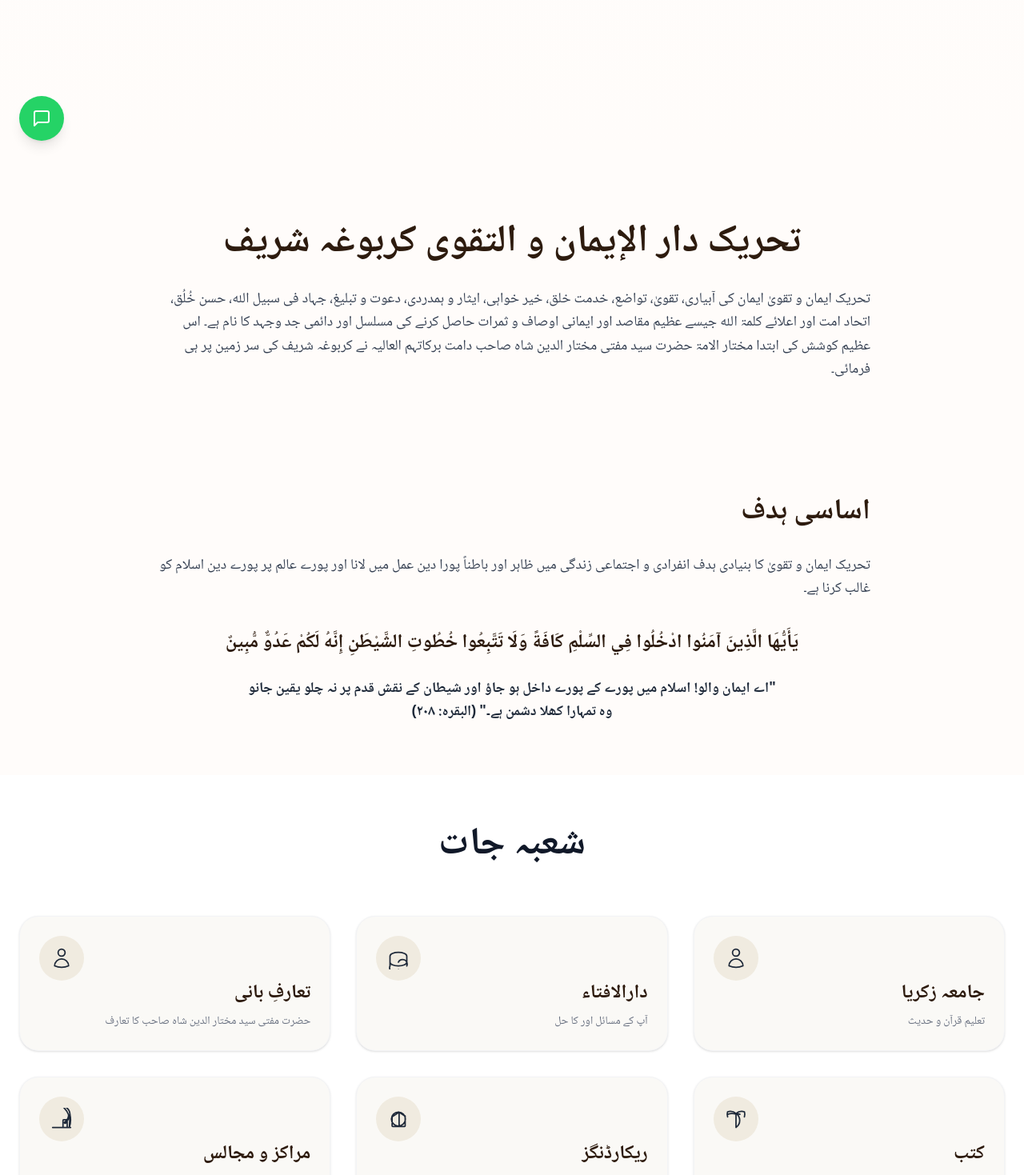
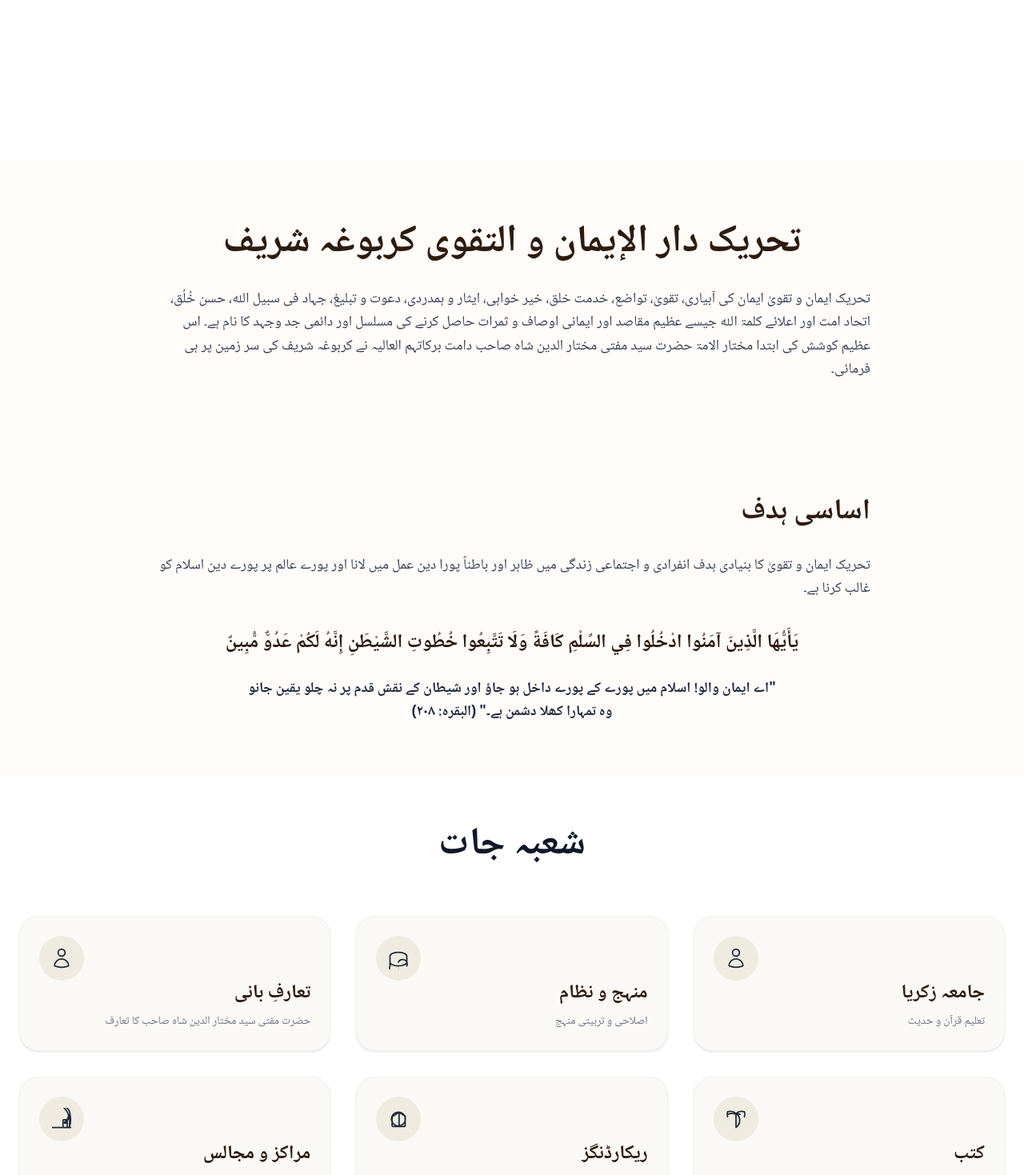
Before and after one commit to muhammadhassaan-786/testing, a Next.js app: page / in a window 1280 px wide. Shown: the part 600-2069 px from the top of the page at 80% size. Built offline with nearby package versions, Linux system fonts and the light colour scheme.

Commit message:
initial commits

```diff
--- a/package.json
+++ b/package.json
@@ -11,7 +11,8 @@
     "lucide-react": "^0.562.0",
     "next": "16.1.3",
     "react": "19.2.3",
-    "react-dom": "19.2.3"
+    "react-dom": "19.2.3",
+    "react-icons": "^5.5.0"
   },
   "devDependencies": {
     "@tailwindcss/postcss": "^4",
--- a/src/app/layout.js
+++ b/src/app/layout.js
@@ -2,7 +2,6 @@ import { Geist, Geist_Mono, Noto_Naskh_Arabic } from "next/font/google";
 import "./globals.css";
 import Navbar from "@/components/Navbar";
 import Footer from "@/components/Footer";
-import WhatsAppButton from "@/components/WhatsAppButton";
 
 const geistSans = Geist({
   variable: "--font-geist-sans",
@@ -37,7 +36,6 @@ export default function RootLayout({ children }) {
             {children}
           </div>
           <Footer />
-          <WhatsAppButton />
         </main>
       </body>
     </html>
--- a/src/components/Contact.js
+++ b/src/components/Contact.js
@@ -1,4 +1,5 @@
 import React from 'react';
+import { FaWhatsapp, FaFacebook, FaYoutube } from 'react-icons/fa';
 
 const Contact = () => {
   return (
@@ -79,6 +80,16 @@ const Contact = () => {
 
             {/* Social Icons */}
             <div className="flex justify-start gap-4 pt-4">
+              {/* WhatsApp */}
+              <a
+                href="https://api.whatsapp.com/send/?phone=923280899651&text&type=phone_number&app_absent=0"
+                target="_blank"
+                rel="noopener noreferrer"
+                aria-label="Contact us on WhatsApp"
+                className="w-12 h-12 rounded-full bg-[#F0EBE0] flex items-center justify-center hover:bg-gray-200 transition"
+              >
+                <FaWhatsapp className="w-6 h-6 text-gray-800" />
+              </a>
               {/* Facebook */}
               <a
                 href="https://www.facebook.com/markazdaruleman"
@@ -87,9 +98,7 @@ const Contact = () => {
                 aria-label="Visit our Facebook page"
                 className="w-12 h-12 rounded-full bg-[#F0EBE0] flex items-center justify-center hover:bg-gray-200 transition"
               >
-                <svg fill="currentColor" viewBox="0 0 24 24" className="w-6 h-6 text-gray-800">
-                  <path d="M9.101 23.691v-7.98H6.627v-3.667h2.474v-1.58c0-4.085 1.848-5.978 5.858-5.978.401 0 .955.042 1.468.103a8.68 8.68 0 0 1 1.141.195v3.325a8.623 8.623 0 0 0-.653-.036c-2.648 0-2.928 1.67-2.928 3.403v1.575h3.913l-.566 3.667h-3.347v7.98h-5.005l.112-.007Z" />
-                </svg>
+                <FaFacebook className="w-6 h-6 text-gray-800" />
               </a>
               {/* Youtube */}
               <a
@@ -99,9 +108,7 @@ const Contact = () => {
                 aria-label="Visit our YouTube channel"
                 className="w-12 h-12 rounded-full bg-[#F0EBE0] flex items-center justify-center hover:bg-gray-200 transition"
               >
-                <svg fill="currentColor" viewBox="0 0 24 24" className="w-6 h-6 text-gray-800">
-                  <path d="M23.498 6.186a3.016 3.016 0 0 0-2.122-2.136C19.505 3.545 12 3.545 12 3.545s-7.505 0-9.377.505A3.017 3.017 0 0 0 .502 6.186C0 8.07 0 12 0 12s0 3.93.502 5.814a3.016 3.016 0 0 0 2.122 2.136c1.871.505 9.376.505 9.376.505s7.505 0 9.377-.505a3.015 3.015 0 0 0 2.122-2.136C24 15.93 24 12 24 12s0-3.93-.502-5.814zM9.545 15.568V8.432L15.818 12l-6.273 3.568z" />
-                </svg>
+                <FaYoutube className="w-6 h-6 text-gray-800" />
               </a>
             </div>
 
--- a/src/components/Hero.js
+++ b/src/components/Hero.js
@@ -11,7 +11,7 @@ export default function Hero() {
   };
 
   return (
-    <section id="hero" className="w-full min-h-screen bg-linear-to-b from-[#fefdfb] to-[#fffcfa] flex flex-col items-center justify-center px-6 py-12 scroll-mt-0 pt-20">
+    <section id="hero" className="w-full min-h-screen bg-white flex flex-col items-center justify-center px-6 py-12 scroll-mt-0 pt-20">
       {/* Bismillah */}
       <div className="mb-8 text-center">
         <p className="text-[#8b7d6b] text-xl font-normal tracking-wide">بِسْمِ اللَّهِ الرَّحْمَٰنِ الرَّحِيمِ</p>
--- a/src/components/Sections.js
+++ b/src/components/Sections.js
@@ -1,5 +1,6 @@
 'use client';
 
+import Link from 'next/link';
 import { useRouter } from 'next/navigation';
 
 export default function Sections() {
@@ -24,8 +25,8 @@ export default function Sections() {
     },
     {
       id: 2,
-      title: 'دارالافتاء',
-      description: 'آپ کے مسائل اور کا حل',
+      title: 'منہج و نظام',
+      description: 'اصلاحی و تربیتی منہج',
       icon: (
         <svg xmlns="http://www.w3.org/2000/svg" fill="none" viewBox="0 0 24 24" strokeWidth={1.5} stroke="currentColor" className="w-7 h-7 text-gray-800">
           <path strokeLinecap="round" strokeLinejoin="round" d="M12 20.25c4.97 0 9-1.804 9-4.023V16.5M12 20.25c-4.97 0-9-1.804-9-4.023V16.5m18 0V9.75c0-2.219-4.03-4.023-9-4.023S3 7.531 3 9.75v10.5m18 0a4.023 4.023 0 0 0-9-4.023m-9 4.023a4.023 4.023 0 0 0 9 4.023" />
@@ -84,8 +85,9 @@ export default function Sections() {
 
         {/* Grid of Sections */}
         <div className="grid grid-cols-1 md:grid-cols-2 lg:grid-cols-3 gap-8">
-          {sections.map((section) => (
-            <div key={section.id} className="w-full bg-[#FAF9F6] rounded-3xl shadow-sm border border-gray-100 p-6 flex flex-col justify-between hover:shadow-md transition-shadow cursor-pointer" dir="rtl" onClick={() => handleNavigation(section.id)}>
+          {sections.map((section) => {
+            const content = (
+              <div className="w-full bg-[#FAF9F6] rounded-3xl shadow-sm border border-gray-100 p-6 flex flex-col justify-between hover:shadow-md transition-shadow cursor-pointer" dir="rtl">
 
                 {/* Top: Icon Section - on the right side for RTL */}
                 <div className="self-end">
@@ -105,7 +107,22 @@ export default function Sections() {
                 </div>
 
               </div>
-          ))}
+            );
+
+            if (section.id === 2) {
+              return (
+                <Link key={section.id} href="/about">
+                  {content}
+                </Link>
+              );
+            }
+
+            return (
+              <div key={section.id} onClick={() => handleNavigation(section.id)}>
+                {content}
+              </div>
+            );
+          })}
         </div>
       </div>
     </section>
```
Also changed, not shown: 1 other file (tests, documents, lock files or other folders). Lines whose indentation alone changed are shown as unchanged.
